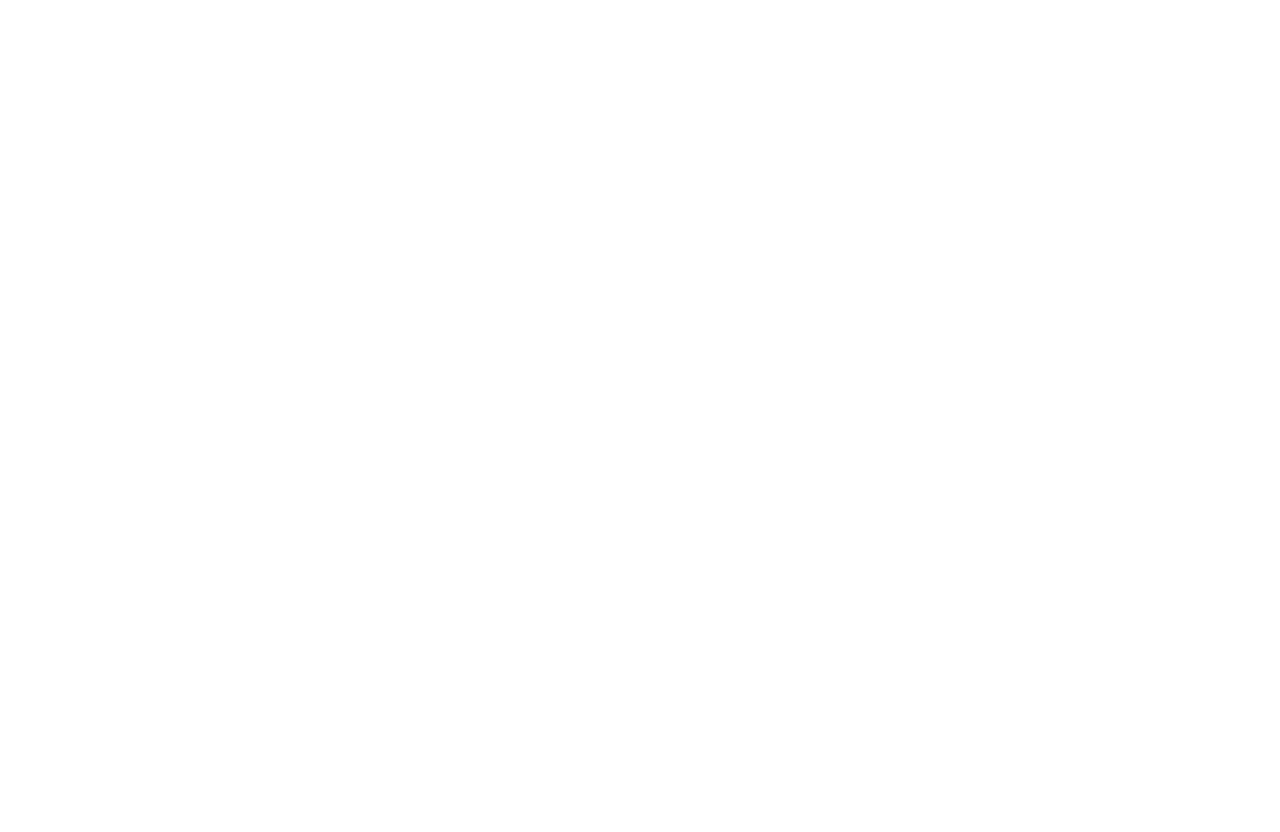
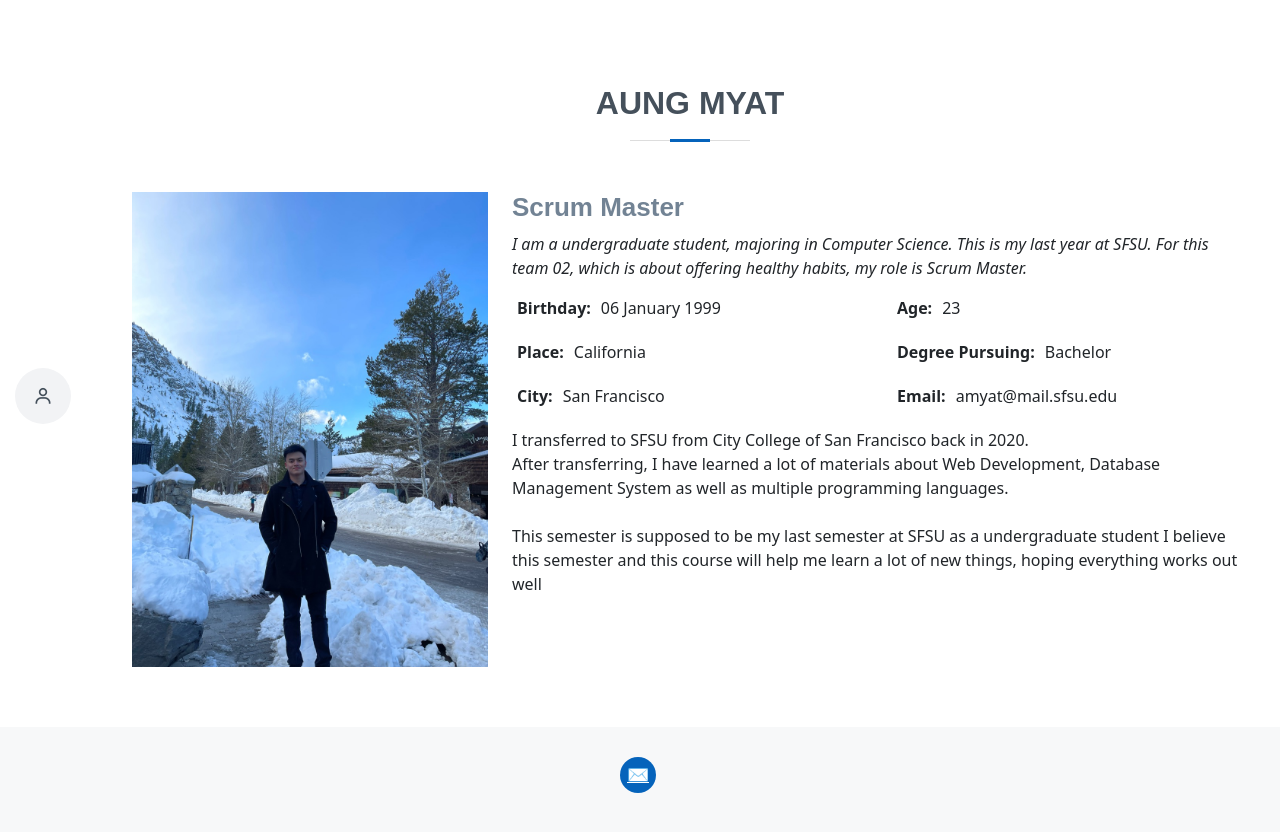
Before and after one commit to JingxingLuo/Team02-iPlate, a React (Create React App) app in the folder applications/client/: page /aung in a window 1280 px wide. Before the commit this address had no page. Shown: the top 832 px of the page. Before the commit the page ends 800 px from the top, so only its background shows below. Built offline with nearby package versions, Linux system fonts and the light colour scheme.

Commit message:
aung individual page refactored

```diff
--- a/applications/client/src/App.js
+++ b/applications/client/src/App.js
@@ -12,6 +12,8 @@
 import MTKComponent from "./components/MTK.component";
 import TunniUser from "./components/tunni.component";
 
+import AungUser from "./components/akm.component"
+
 class App extends Component {
   render() {
     return (
@@ -20,6 +22,7 @@
         <Routes>
           <Route path="/prathiba" element={<PrathibaUser />} />
           <Route path="/myatkyaw" element={<MTKComponent />} />
+            <Route path="/aung" element={<AungUser />} />
           <Route path="/christopher" element={<ChristopherUser />} />
           <Route path="/tunni" element={<TunniUser />} />
           <Route path="/" exact element={<About />} />
--- a/applications/client/src/components/about.component.js
+++ b/applications/client/src/components/about.component.js
@@ -132,7 +132,7 @@
                     <i class="bx bx-layer"></i>
                   </div>
                   <h4>
-                    <a href="./am.html">Aung Myat</a>
+                    <Link to={"/aung"} className="nav-link"> Aung Myat</Link>
                   </h4>
                   <p>Scrum Master - Click on the name to know more</p>
                 </div>
@@ -161,7 +161,7 @@
                     <i class="bx bx-slideshow"></i>
                   </div>
                   <h4>
-                    <a href="./cl.html">Christopher Ling</a>
+                    <Link to={"/christopher"} className="nav-link"> Christopher Liang</Link>
                   </h4>
                   <p>Front-end Support - Click on the name to know more</p>
                 </div>
--- /dev/null
+++ b/applications/client/src/components/akm.component.js
@@ -0,0 +1,88 @@
+import React, { Component } from 'react';
+import { Swiper, SwiperSlide } from "swiper/react";
+import 'swiper/swiper-bundle.min.css';
+import 'swiper/swiper.min.css';
+import {Link} from 'react-router-dom';
+
+export default class AungUser extends Component{
+    render() {
+        return (
+            <div>
+                <button type="button" class="mobile-nav-toggle d-xl-none"><i class="bi bi-list mobile-nav-toggle"></i></button>
+                <i class="bi bi-list mobile-nav-toggle d-xl-none"></i>
+                <header id="header" class="d-flex flex-column justify-content-center">
+
+                    <nav id="navbar" class="navbar nav-menu">
+                        <ul>
+                            <li><Link to="/" class="nav-link scrollto"><i class="bx bx-user"></i> <span>About</span></Link></li>
+                        </ul>
+                    </nav>
+
+                </header>
+
+                <main id="main">
+
+                    <section id="about" class="about">
+                        <div class="container">
+
+                            <div class="section-title">
+                                <h2>Aung Myat</h2>
+                            </div>
+
+                            <div class="row">
+                                <div class="col-lg-4">
+                                    <img src="assets/img/portfolio/aung_icon.jpg" class="img-fluid" alt="" />
+                                </div>
+                                <div class="col-lg-8 pt-4 pt-lg-0 content">
+                                    <h3>Scrum Master</h3>
+                                    <p class="fst-italic">
+                                        I am a undergraduate student, majoring in Computer Science. This is my last year
+                                        at SFSU. For this team 02, which is about offering healthy habits, my role is
+                                        Scrum Master.
+                                    </p>
+                                    <div class="row">
+                                        <div class="col-lg-6">
+                                            <ul>
+                                                <li><i class="bi bi-chevron-right"></i> <strong>Birthday:</strong> <span>06 January 1999</span></li>
+                                                <li><i class="bi bi-chevron-right"></i> <strong>Place:</strong> <span>California</span></li>
+                                                <li><i class="bi bi-chevron-right"></i> <strong>City:</strong> <span>San Francisco</span></li>
+                                            </ul>
+                                        </div>
+                                        <div class="col-lg-6">
+                                            <ul>
+                                                <li><i class="bi bi-chevron-right"></i> <strong>Age:</strong> <span>23</span></li>
+                                                <li><i class="bi bi-chevron-right"></i> <strong>Degree Pursuing:</strong> <span>Bachelor</span></li>
+                                                <li><i class="bi bi-chevron-right"></i> <strong>Email:</strong> <span>amyat@mail.sfsu.edu</span></li>
+                                            </ul>
+                                        </div>
+                                    </div>
+                                    <p>
+                                        I transferred to SFSU from City College of San Francisco back in 2020. <br />
+                                        After transferring, I have learned a lot of materials about Web Development,
+                                        Database Management System as well as multiple programming languages.<br /><br />
+
+                                        This semester is supposed to be my last semester at SFSU as a undergraduate student
+                                        I believe this semester and this course will help me learn a lot of new things,
+                                        hoping everything works out well
+                                         <br />
+                                    </p>
+                                </div>
+                            </div>
+
+                        </div>
+                    </section>
+
+                </main>
+
+                <footer id="footer">
+                    <div className="container">
+                        <div className="social-links">
+                            <a href="mailto:amyat@mail.sfsu.edu"><span>&#9993;</span></a>
+
+                        </div>
+                    </div>
+                </footer>
+            </div>
+        )
+    }
+}
```
Also changed, not shown: applications/client/public/assets/img/portfolio/aung_icon.JPG (added).
